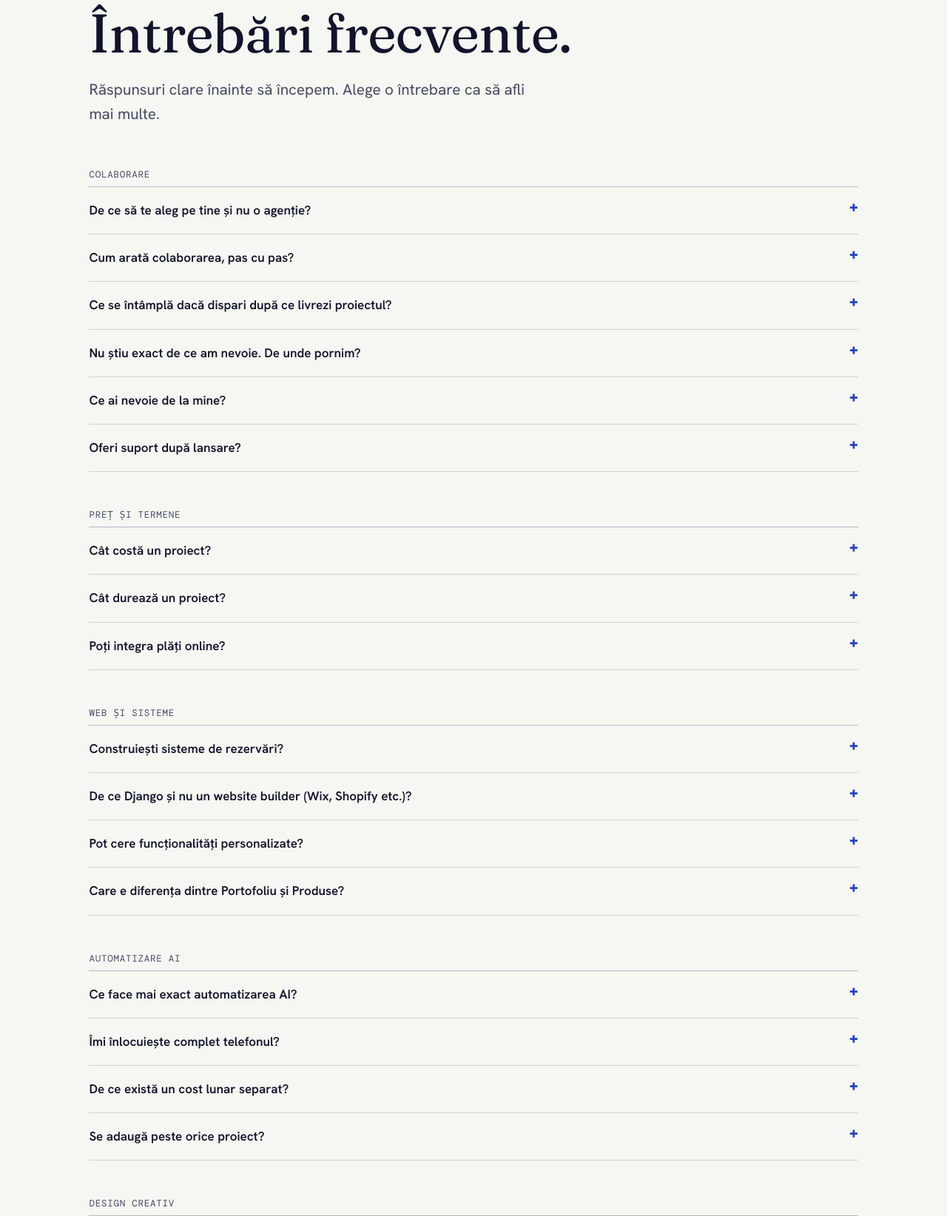
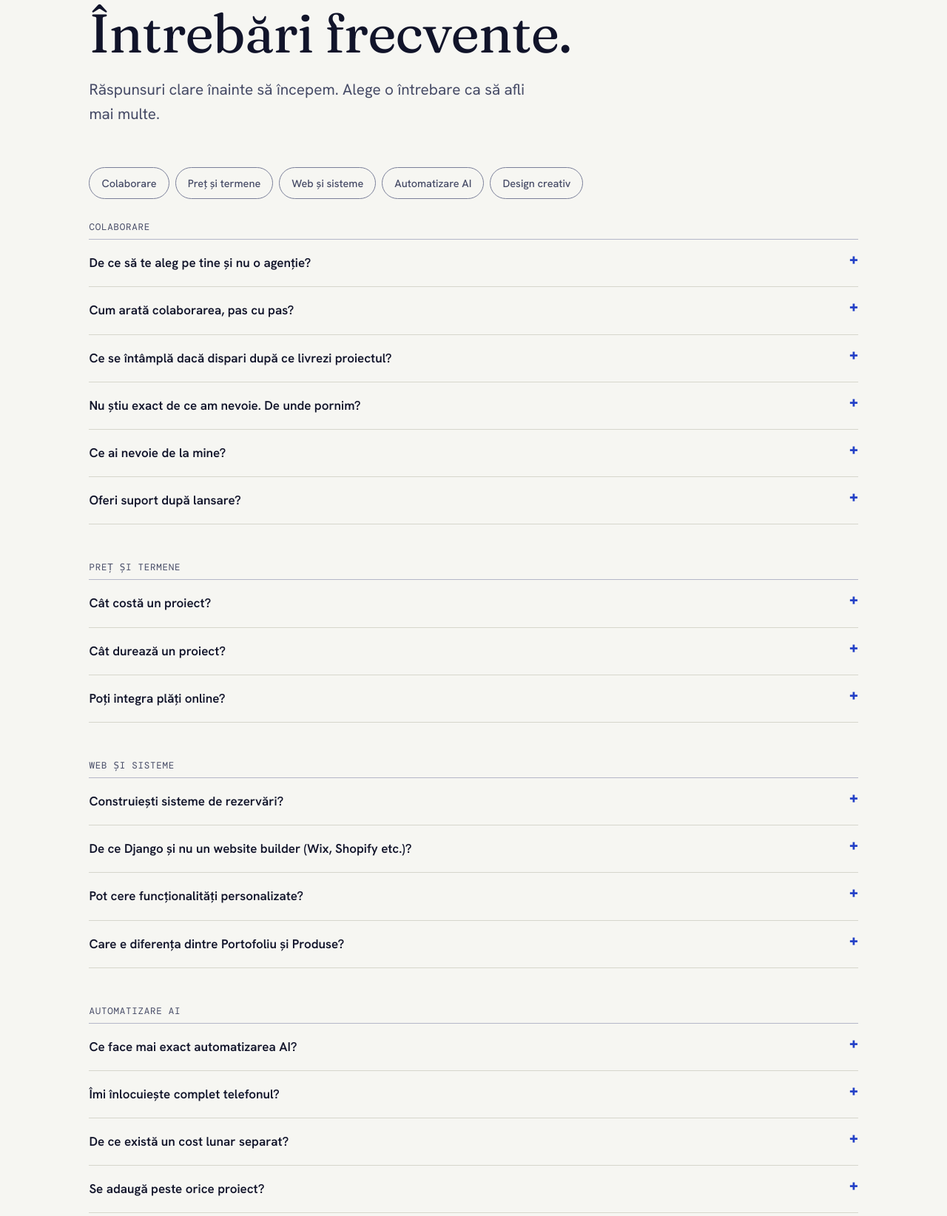
Before and after one commit to SanduAndreea22/andreeatech, a Django app: page /faq/ in a window 1280 px wide. Shown: the part 158-1802 px from the top of the page at 74% size. Run offline with Django 5.2, Linux system fonts and the light colour scheme.

Commit message:
FAQ: jump menu to every group, two more questions on the creative side
The creative group was the last of five and easy to miss. A jump menu at the top
now links to each group, and the creative group explains the technical versus
creative split and what creative direction means. Tests: 105 passing.

Co-Authored-By: Claude Sonnet 5.5 <noreply@anthropic.com>
Claude-Session: https://claude.ai/code/session_01Gn5nm6sZURAVqGA6SkV2iB

```diff
--- a/static/website/components.css
+++ b/static/website/components.css
@@ -442,7 +442,7 @@ dialog.lightbox img { max-width: 94vw; max-height: 86vh; width: auto; height: au
 /* =========================================
    FAQ
 ========================================= */
-.qgroup { margin-bottom: 48px; }
+.qgroup { margin-bottom: 48px; scroll-margin-top: calc(var(--nav-h) + 16px); }
 .qgroup h2.sub { font-size: 12.5px; letter-spacing: .06em; font-family: var(--f-mono); line-height: 1.6; margin-bottom: 6px; }
 .qa { border-bottom: 1px solid var(--line); }
 .qgroup .qa:first-of-type { border-top: 1px solid var(--line-strong); }
@@ -461,3 +461,5 @@ dialog.lightbox img { max-width: 94vw; max-height: 86vh; width: auto; height: au
 .qa[open] summary::after { content: "\2212"; }
 .qa summary:hover { color: var(--cobalt-text); }
 .qa p { padding: 0 0 20px; color: var(--ink-2); max-width: 64ch; }
+
+a.fbtn { display: inline-flex; align-items: center; }
--- a/templates/website/faq.html
+++ b/templates/website/faq.html
@@ -15,7 +15,14 @@
 
 <section class="sec first" style="padding-top:0;border-top:0">
     <div class="wrap measure">
-        <div class="qgroup">
+        <nav class="filters" aria-label="Sari la un grup de întrebări">
+            <a class="fbtn" href="#faq-colaborare">Colaborare</a>
+            <a class="fbtn" href="#faq-pret">Preț și termene</a>
+            <a class="fbtn" href="#faq-web">Web și sisteme</a>
+            <a class="fbtn" href="#faq-ai">Automatizare AI</a>
+            <a class="fbtn" href="#faq-creativ">Design creativ</a>
+        </nav>
+        <div class="qgroup" id="faq-colaborare">
             <h2 class="sub">Colaborare</h2>
             <details class="qa"><summary>De ce să te aleg pe tine și nu o agenție?</summary><p>Lucrezi direct cu mine, de la primul mesaj până la livrare, fără un account manager care transmite mai departe unei echipe. Eu construiesc, eu răspund la mesaje și eu știu în ce stadiu e proiectul tău în orice moment.</p></details>
             <details class="qa"><summary>Cum arată colaborarea, pas cu pas?</summary><p>Pornim cu un call inițial în care clarificăm exact ce ai nevoie. Pe parcursul proiectului comunicăm prin mesaje: îți arăt progresul și iau feedback fără să fie nevoie de call-uri programate. La final ai 7 zile de stabilizare gratuită după livrare.</p></details>
@@ -24,28 +31,30 @@
             <details class="qa"><summary>Ce ai nevoie de la mine?</summary><p>Îmi dai contextul afacerii tale, fluxul de lucru actual, obiectivele și orice materiale existente. Transform asta într-un plan clar, cu termen de livrare stabilit.</p></details>
             <details class="qa"><summary>Oferi suport după lansare?</summary><p>Da. Ai 7 zile de stabilizare gratuită după livrare: orice bug apare în perioada asta, îl repar fără cost suplimentar. Mentenanța continuă, dincolo de bug-uri, se poate stabili separat, atunci când e nevoie.</p></details>
         </div>
-        <div class="qgroup">
+        <div class="qgroup" id="faq-pret">
             <h2 class="sub">Preț și termene</h2>
             <details class="qa"><summary>Cât costă un proiect?</summary><p>Fiecare direcție are un preț de plecare: de la €150 pentru design creativ, de la €250 pentru automatizare AI și de la €850 pentru web și produse digitale. Prețul final depinde de cerințe și îl primești într-o ofertă personalizată, cu preț fix, nu tarif orar.</p></details>
             <details class="qa"><summary>Cât durează un proiect?</summary><p>Între 7 și 21 de zile, în funcție de direcție și de complexitate: de la 7 zile pentru design creativ, de la 14 pentru automatizare AI și de la 21 pentru web și produse digitale. Termenul exact îl stabilim în ofertă, înainte să începem.</p></details>
             <details class="qa"><summary>Poți integra plăți online?</summary><p>Da. Integrările de plăți securizate pot include Stripe, PayPal și alți furnizori potriviți pentru regiunea ta.</p></details>
         </div>
-        <div class="qgroup">
+        <div class="qgroup" id="faq-web">
             <h2 class="sub">Web și sisteme</h2>
             <details class="qa"><summary>Construiești sisteme de rezervări?</summary><p>Da. Fluxurile de rezervări pot fi construite în jurul serviciilor tale, al regulilor de disponibilitate și al modului în care lucrează echipa ta.</p></details>
             <details class="qa"><summary>De ce Django și nu un website builder (Wix, Shopify etc.)?</summary><p>Django e stabil și verificat pe proiecte mari: nu se blochează când ai mai mulți vizitatori sau mai multe cereri deodată. Îmi permite să construiesc exact fluxul afacerii tale, nu să te forțez într-un șablon generic, ca la un website builder.</p></details>
             <details class="qa"><summary>Pot cere funcționalități personalizate?</summary><p>Absolut. Fiecare proiect poate fi construit în jurul procesului real al afacerii tale, nu forțat într-un instrument generic.</p></details>
             <details class="qa"><summary>Care e diferența dintre Portofoliu și Produse?</summary><p>Proiectele din Portofoliu sunt exemple din ce pot construi, fiecare cu eticheta ei: demo funcțional, produs propriu, instrument propriu sau concept. Nu sunt produse de vânzare. Plannerul de echilibru personal și trackerul de buget, din Produse, sunt produsele mele proprii, oferite direct.</p></details>
         </div>
-        <div class="qgroup">
+        <div class="qgroup" id="faq-ai">
             <h2 class="sub">Automatizare AI</h2>
             <details class="qa"><summary>Ce face mai exact automatizarea AI?</summary><p>Un agent AI poate prelua telefonul și WhatsApp-ul afacerii tale: răspunde la întrebări despre servicii, prețuri și program, preia rezervări sau programări și le confirmă automat, non-stop.</p></details>
             <details class="qa"><summary>Îmi înlocuiește complet telefonul?</summary><p>Nu. Preia partea repetitivă, ca tu să nu ridici telefonul între doi clienți. Rămâi disponibilă pentru situațiile care chiar au nevoie de tine, iar sistemul se integrează cu calendarul din proiectul ales.</p></details>
             <details class="qa"><summary>De ce există un cost lunar separat?</summary><p>Configurarea e o singură dată: de la €15 pentru o automatizare simplă și de la €25 pentru un agent AI care preia și sortează cererile, ca extra la un proiect. Pe lângă asta, mai există un cost separat de utilizare, de câțiva euro până la câteva zeci de euro lunar, în funcție de volum, plătit direct firmelor care oferă tehnologia din spate, nu mie. Mentenanța lunară e opțională și separată.</p></details>
             <details class="qa"><summary>Se adaugă peste orice proiect?</summary><p>Da. Poți adăuga o automatizare simplă sau un agent AI peste un proiect web, sau o poți cere separat, ca direcție de sine stătătoare, de la €250.</p></details>
         </div>
-        <div class="qgroup">
+        <div class="qgroup" id="faq-creativ">
             <h2 class="sub">Design creativ</h2>
+            <details class="qa"><summary>Care e diferența dintre partea tehnică și partea creativă?</summary><p>Partea tehnică înseamnă web development (Django, Python, aplicații web, sisteme de rezervări), automatizare AI (agenți, automatizări, integrări API) și arhitectura produsului, adică felul în care funcționează în spate. Partea creativă înseamnă identitate vizuală și branding, design pentru social media, campanii și materiale vizuale, direcție creativă. Identitatea vizuală este un serviciu creativ separat, nu o componentă a dezvoltării tehnice, iar cele două se pot combina într-un singur proiect.</p></details>
+            <details class="qa"><summary>Ce înseamnă direcție creativă?</summary><p>Direcția creativă stabilește cum arată și cum sună brandul tău în toate materialele: alegeri de stil, ton și imagine, ca postările, campaniile și materialele să pară făcute de aceeași mână.</p></details>
             <details class="qa"><summary>Ce include un proiect creativ?</summary><p>Identitate vizuală și branding, design pentru social media, campanii și materiale vizuale, direcție creativă. Le aleg împreună, în funcție de ce are nevoie brandul tău. Textele sunt incluse în proiect, nu se vând separat.</p></details>
             <details class="qa"><summary>Pot cere doar partea creativă, fără un site sau un sistem?</summary><p>Da. Design creativ este un serviciu separat de partea tehnică. Se poate combina cu un site sau un sistem într-un singur proiect, dar nu depinde de ele.</p></details>
             <details class="qa"><summary>Cât costă și cât durează un proiect creativ?</summary><p>Pornește de la €150 și durează de la 7 zile. Pentru proiecte mai mari, cu volum mare de materiale sau o identitate construită de la zero, discutăm exact ce ai nevoie la primul mesaj și stabilim un preț fix, nu tarif orar.</p></details>
```
Also changed, not shown: website/tests.py (+14 -0 lines).
